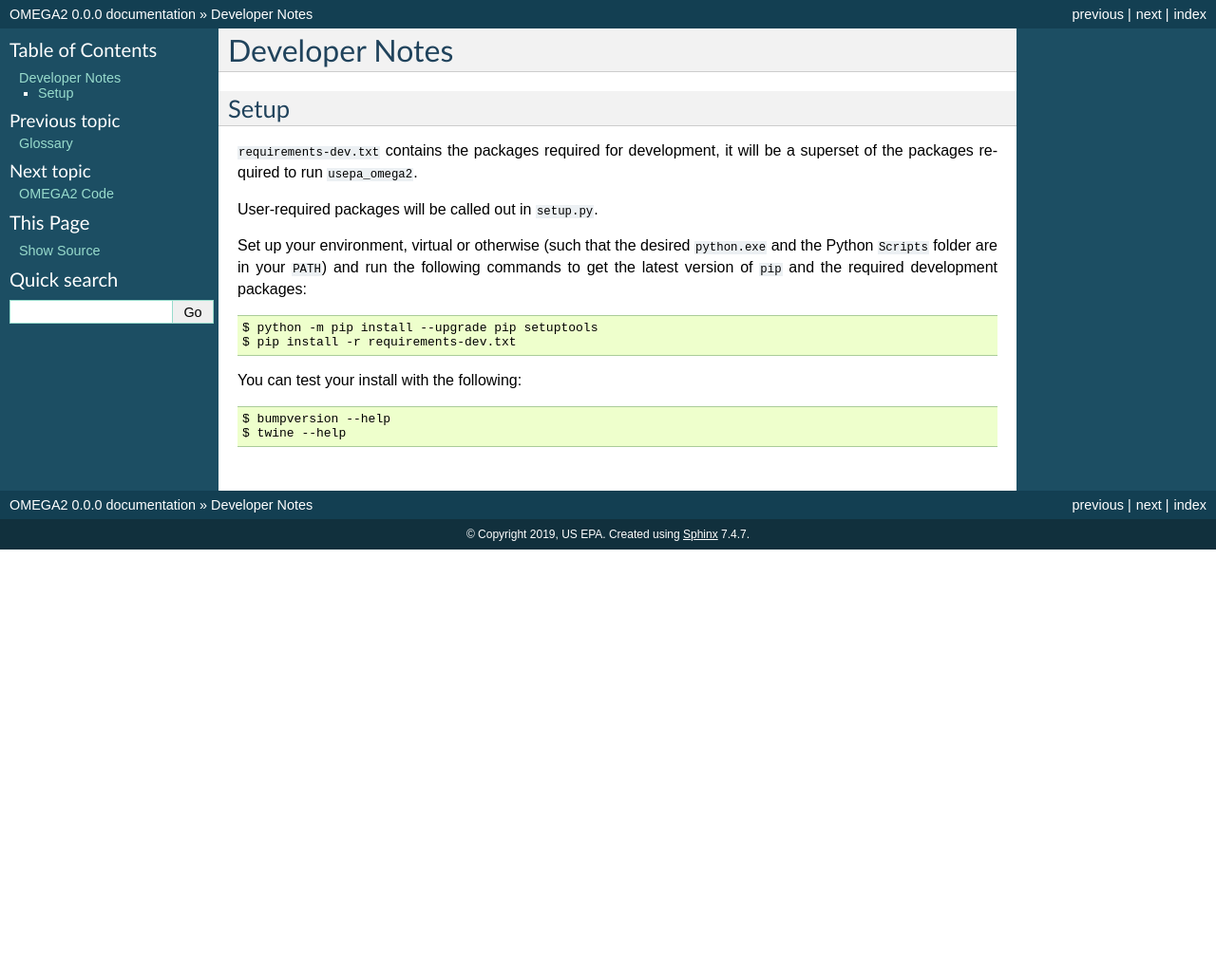
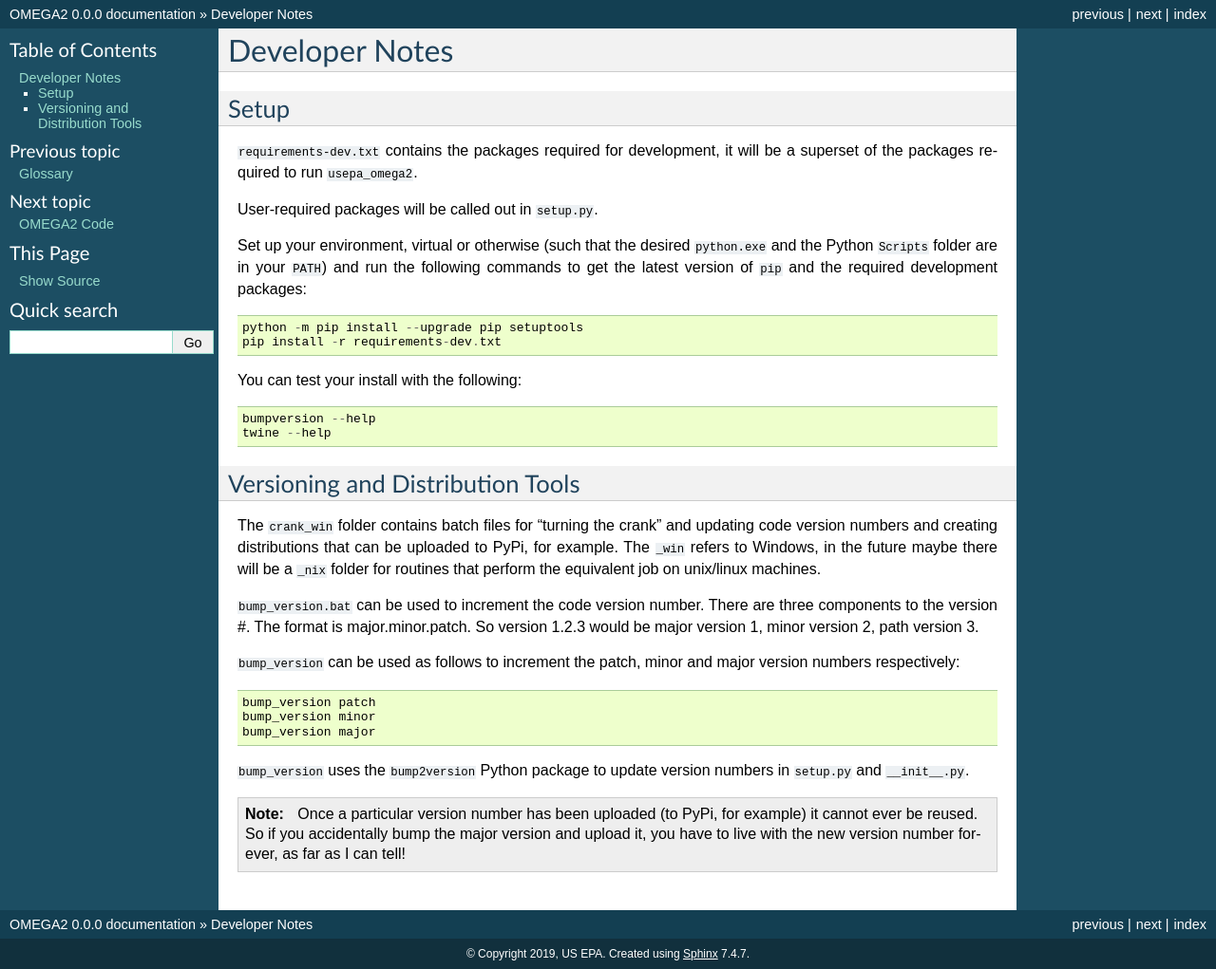
Before and after one commit to USEPA/EPA_OMEGA_Model, a Sphinx documentation site: the page built from doc/source/developer.rst, in a window 1280 px wide. Shown: the whole page at 95% size. Built offline with Sphinx 7.4.7, drawn with Linux system fonts in a browser that asks for light colours; pages that are not in the unit, such as notebooks, are missing from menus; before the commit the page ends 900 px from its top, so only the background shows below that.

Commit message:
updates for developer notes

```diff
--- a/doc/source/developer.rst
+++ b/doc/source/developer.rst
@@ -15,12 +15,36 @@ and the required development packages:
 
 ::
 
-    $ python -m pip install --upgrade pip setuptools
-    $ pip install -r requirements-dev.txt
+    python -m pip install --upgrade pip setuptools
+    pip install -r requirements-dev.txt
 
 You can test your install with the following:
 
 ::
 
-    $ bumpversion --help
-    $ twine --help
+    bumpversion --help
+    twine --help
+
+Versioning and Distribution Tools
+---------------------------------
+
+The ``crank_win`` folder contains batch files for "turning the crank" and updating code version numbers and
+creating distributions that can be uploaded to PyPi, for example.  The ``_win`` refers to Windows, in the future
+maybe there will be a ``_nix`` folder for routines that perform the equivalent job on unix/linux machines.
+
+``bump_version.bat`` can be used to increment the code version number.  There are three components to the version #.
+The format is major.minor.patch.  So version 1.2.3 would be major version 1, minor version 2, path version 3.
+
+``bump_version`` can be used as follows to increment the patch, minor and major version numbers respectively::
+
+    bump_version patch
+    bump_version minor
+    bump_version major
+
+``bump_version`` uses the ``bump2version`` Python package to update version numbers
+in ``setup.py`` and ``__init__.py``.
+
+.. note::
+    Once a particular version number has been uploaded (to PyPi, for example) it cannot ever be reused.  So if you
+    accidentally bump the major version and upload it, you have to live with the new version number forever, as far as
+    I can tell!
```
